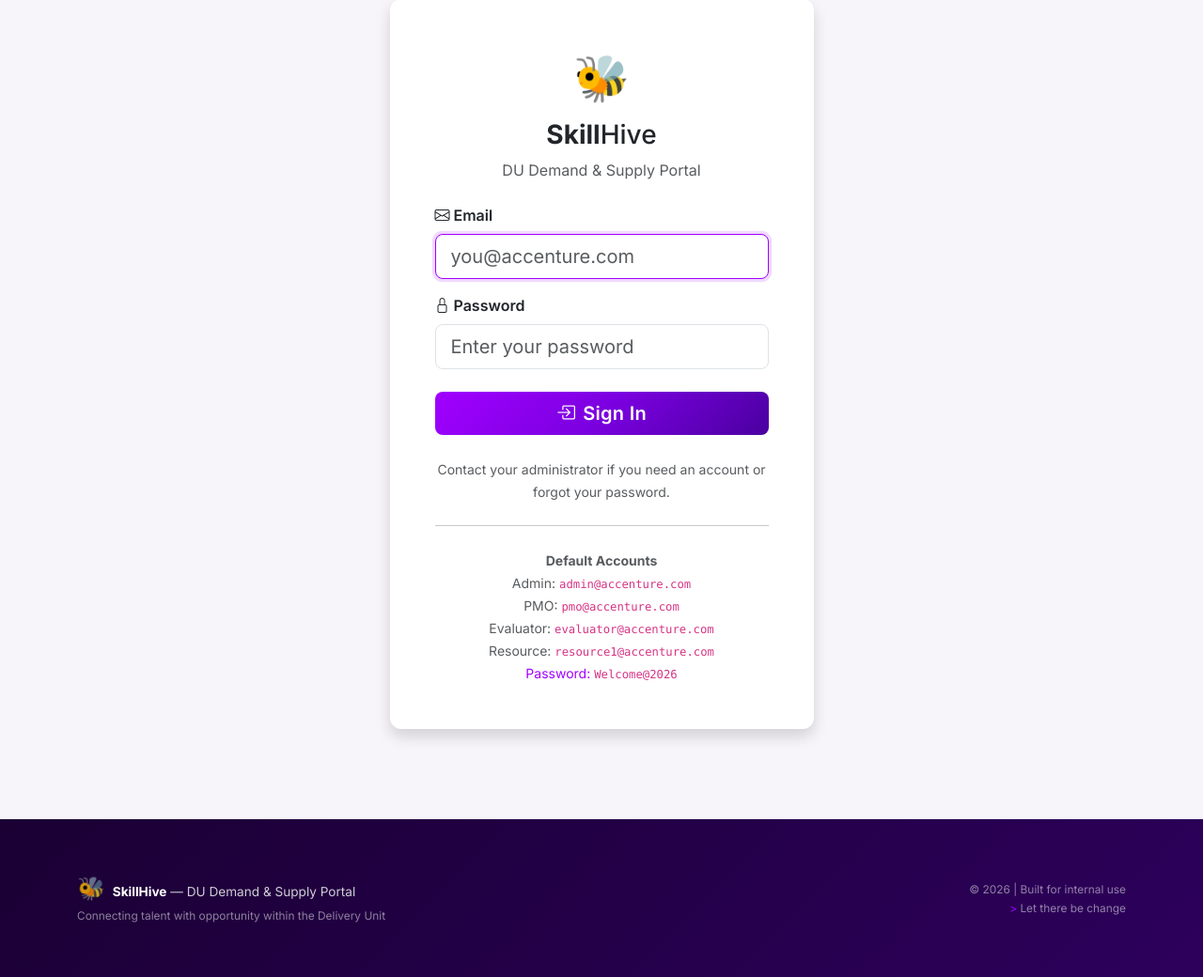
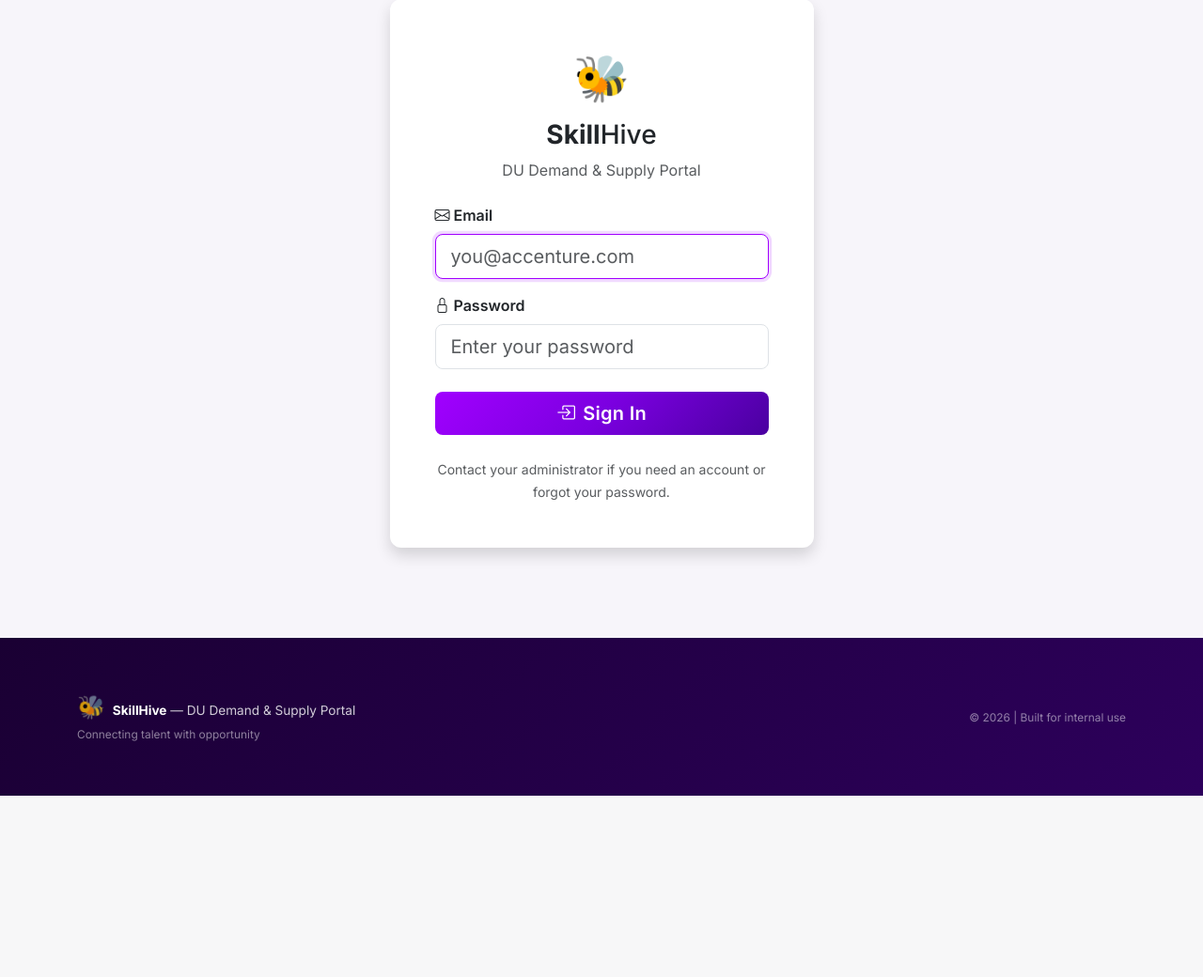
Before and after one commit to VashisthaP/du-skill-tracker, a Flask app: page /auth/login in a window 1280 px wide. Shown: the part 117-1157 px from the top of the page at 94% size. After the commit the page ends 964 px from the top, so only its background shows below. Run offline with Flask 3, Linux system fonts and the light colour scheme; some libraries are stand-ins or nearby versions.

Commit message:
fix: remove default creds, fix skills input validation, remove Accenture branding

```diff
--- a/app/forms.py
+++ b/app/forms.py
@@ -45,7 +45,7 @@ class DemandForm(FlaskForm):
     # Skills are handled via JavaScript tag input, stored as hidden comma-separated value
     skills = HiddenField(
         'Required Skills',
-        validators=[DataRequired(message='At least one skill is required')]
+        validators=[Optional()]
     )
     career_level = SelectField(
         'Career Level',
--- a/app/static/css/style.css
+++ b/app/static/css/style.css
@@ -1,5 +1,5 @@
 /* ============================================================
-   SkillHive – Accenture-branded Design System
+   SkillHive – Design System
    Primary: #A100FF | Dark: #1A0033 | Accent: #7B00E0
    Font: Inter | Framework: Bootstrap 5.3
    ============================================================ */
@@ -108,6 +108,32 @@ a:hover { color: var(--purple-hover); }
     padding: 2px 10px; border-radius: 50px; font-size: .72rem;
     font-weight: 500; margin: 1px 2px;
 }
+
+/* ---- Skill Tag Input (Demand Form) ---- */
+.skill-tag-input-container {
+    border: 1px solid #dee2e6; border-radius: .375rem;
+    padding: .5rem; background: #fff; min-height: 46px;
+    cursor: text; transition: border-color .15s, box-shadow .15s;
+}
+.skill-tag-input-container:focus-within {
+    border-color: var(--purple); box-shadow: 0 0 0 .2rem rgba(161,0,255,.15);
+}
+.skill-tag-input-container .form-control {
+    border: none; box-shadow: none; padding: .25rem .5rem;
+    outline: none; background: transparent;
+}
+.skill-tag-input-container .form-control:focus { box-shadow: none; }
+.skill-tag-input {
+    display: inline-flex; align-items: center; gap: 4px;
+    background: var(--purple-light); color: var(--purple);
+    padding: 4px 10px; border-radius: 50px; font-size: .82rem;
+    font-weight: 600; white-space: nowrap;
+}
+.skill-tag-input .btn-close {
+    font-size: .55rem; padding: 2px; filter: none;
+    opacity: .6; margin-left: 2px;
+}
+.skill-tag-input .btn-close:hover { opacity: 1; }
 
 /* ---- Demand Cards ---- */
 .demand-card {
--- a/app/templates/auth/login.html
+++ b/app/templates/auth/login.html
@@ -54,17 +54,7 @@
                         </small>
                     </div>
 
-                    <hr class="my-4">
-                    <div class="text-center">
-                        <small class="text-muted">
-                            <strong>Default Accounts</strong><br>
-                            Admin: <code>admin@accenture.com</code><br>
-                            PMO: <code>pmo@accenture.com</code><br>
-                            Evaluator: <code>evaluator@accenture.com</code><br>
-                            Resource: <code>resource1@accenture.com</code><br>
-                            <span class="text-purple">Password: <code>Welcome@2026</code></span>
-                        </small>
-                    </div>
+
                 </div>
             </div>
         </div>
--- a/app/templates/base.html
+++ b/app/templates/base.html
@@ -9,7 +9,7 @@
     <link href="https://cdn.jsdelivr.net/npm/bootstrap@5.3.2/dist/css/bootstrap.min.css" rel="stylesheet">
     <!-- Bootstrap Icons -->
     <link href="https://cdn.jsdelivr.net/npm/bootstrap-icons@1.11.3/font/bootstrap-icons.min.css" rel="stylesheet">
-    <!-- Google Fonts: Inter (similar to Accenture's GT Walsheim) -->
+    <!-- Google Fonts: Inter -->
     <link href="https://fonts.googleapis.com/css2?family=Inter:wght@300;400;500;600;700;800&display=swap" rel="stylesheet">
     <!-- Chart.js for visualizations -->
     <script src="https://cdn.jsdelivr.net/npm/chart.js@4.4.1/dist/chart.umd.min.js"></script>
@@ -20,7 +20,6 @@
 <body>
     <!-- =====================================================
          NAVIGATION BAR
-         Accenture-styled with purple gradient
     ====================================================== -->
     <nav class="navbar navbar-expand-lg navbar-dark sticky-top" id="mainNav">
         <div class="container-fluid px-4">
@@ -167,13 +166,11 @@
                     <span class="brand-icon me-1">🐝</span>
                     <strong>SkillHive</strong> — DU Demand & Supply Portal
                     <br>
-                    <small class="text-white-50">Connecting talent with opportunity within the Delivery Unit</small>
+                    <small class="text-white-50">Connecting talent with opportunity</small>
                 </div>
                 <div class="col-md-6 text-md-end mt-3 mt-md-0">
                     <small class="text-white-50">
                         &copy; {{ current_year }} | Built for internal use
-                        <br>
-                        <span class="text-accent">&#62;</span> Let there be change
                     </small>
                 </div>
             </div>
--- a/app/templates/index.html
+++ b/app/templates/index.html
@@ -3,7 +3,7 @@
 
 {% block content %}
 <!-- =====================================================
-     HERO SECTION - Full-width Accenture-styled gradient
+     HERO SECTION
 ====================================================== -->
 <section class="hero-section">
     <div class="hero-particles" id="heroParticles"></div>
@@ -83,8 +83,7 @@
             </div>
         </div>
     </div>
-    <!-- Accenture ">" decorative element -->
-    <div class="hero-gt-symbol">&gt;</div>
+
 </section>
 
 <!-- =====================================================
```
Also changed, not shown: app/routes/demands.py (+12 -0 lines), app/templates/demands/form.html (+27 -1 lines).
